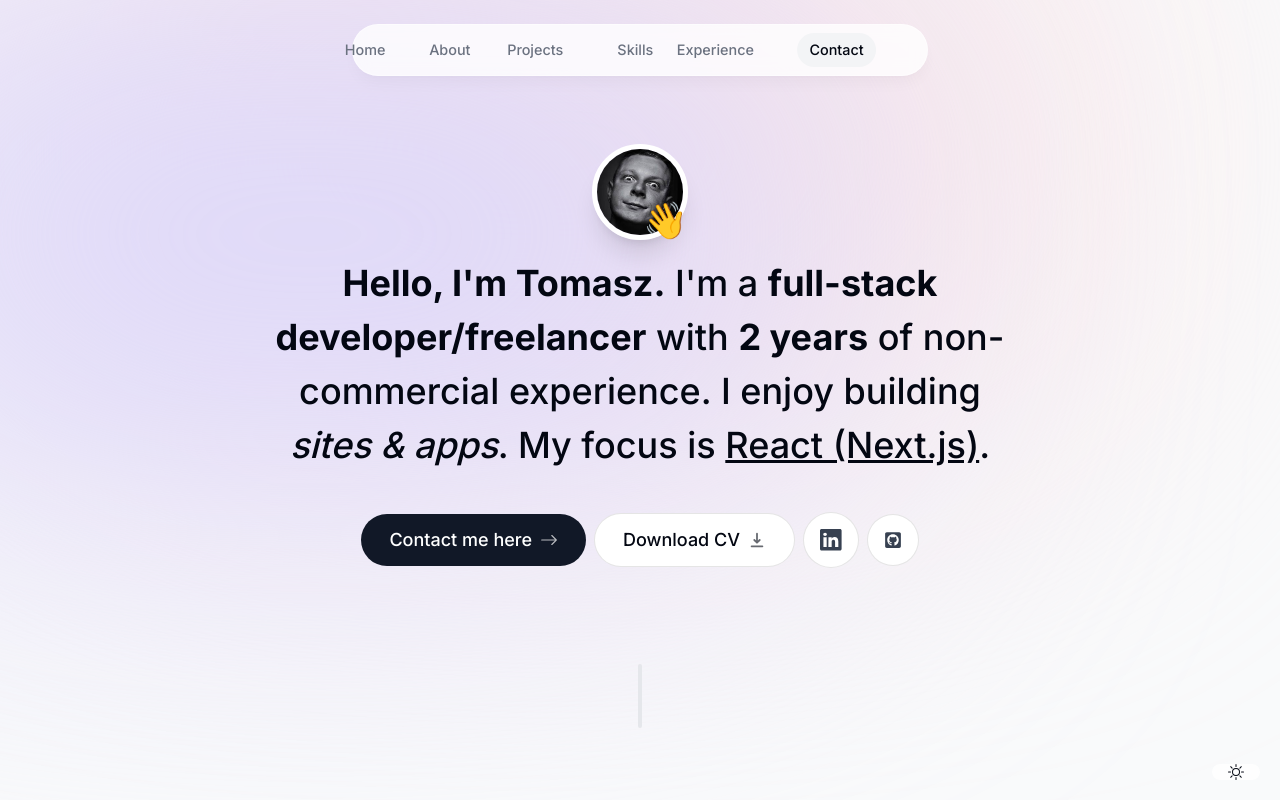
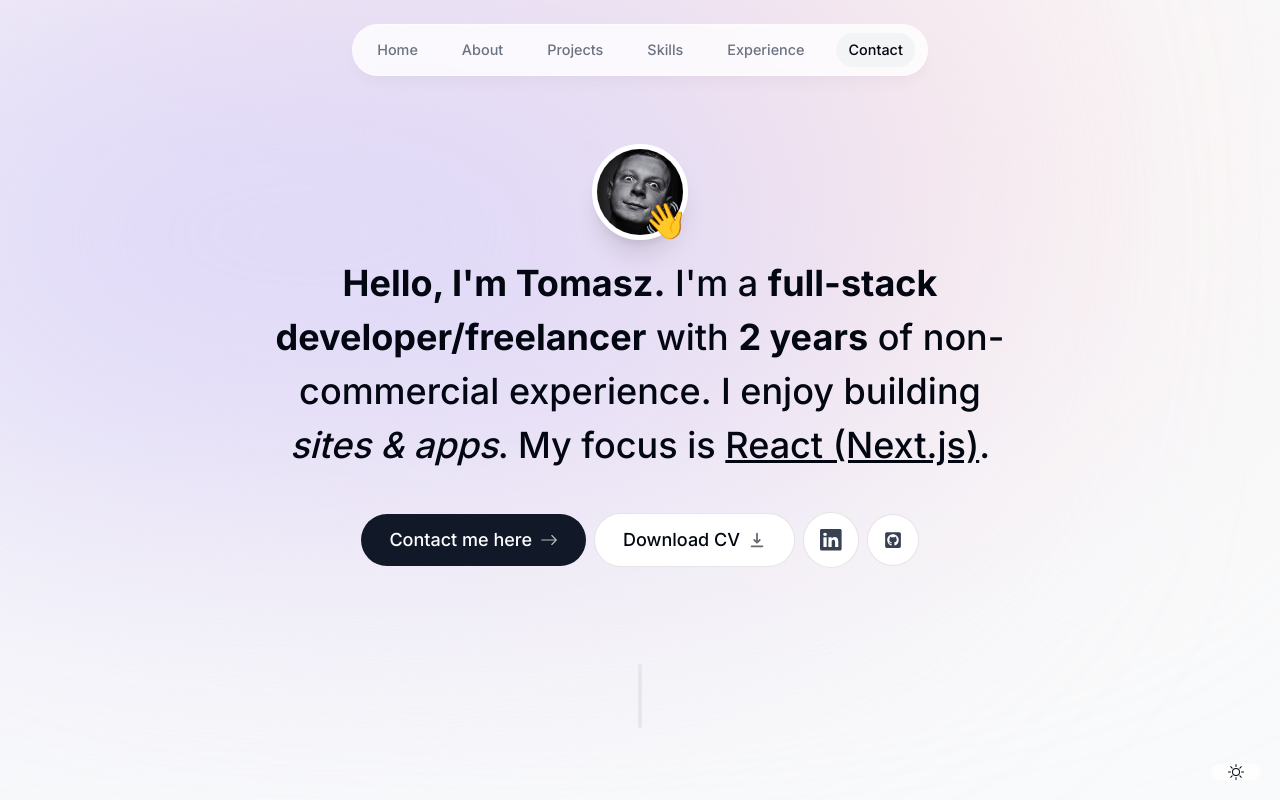
Before and after one commit to Wilkubone/portfolioo, a Next.js app: page / in a window 1280 px wide. Shown: the top 800 px of the page. Built offline with nearby package versions, Linux system fonts and the light colour scheme; no server answers.

Commit message:
Change nav...opacity

```diff
--- a/components/header.tsx
+++ b/components/header.tsx
@@ -25,7 +25,7 @@ const Header = () => {
               className='h-3/4 flex items-center justify-center relative'
               key={link.hash}
               initial={{y: -100, x: "-50%", opacity: 0}}
-              animate={{y: 0, x: "-50%", opacity: 1}}>
+              animate={{y: 0, x: "0", opacity: 1}}>
                 <Link
                 className={clsx('flex w-full items-center justify-center px-3 py-3 hover:text-gray-950 transition dark:text-gray-500 dark:hover:text-gray-300',
                 {
```
